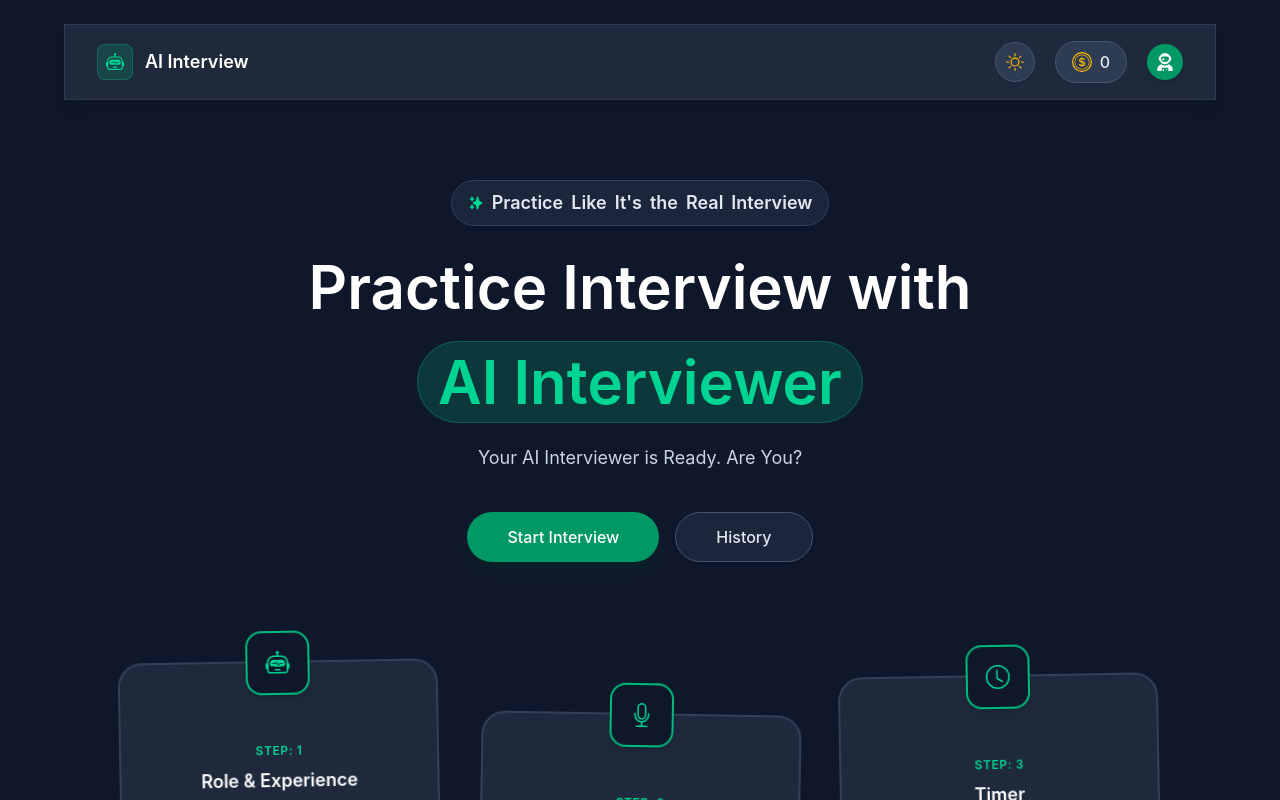
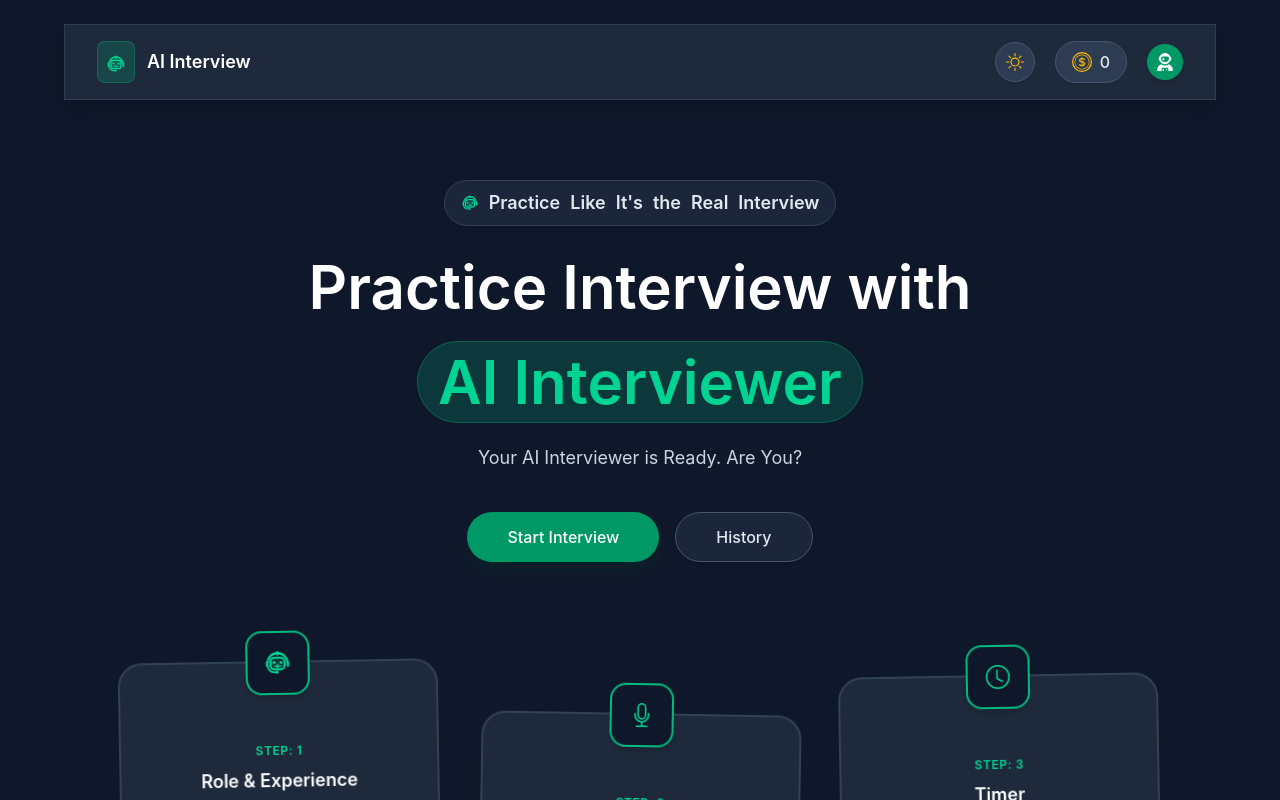
Before and after one commit to TejasGhadge802/AI_interview_h, a React (Vite) app in the folder frontend/: page / in a window 1280 px wide. Shown: the top 800 px of the page. Built offline with nearby package versions, Linux system fonts and the light colour scheme; no server answers.

Commit message:
Add Logo

```diff
--- a/frontend/src/components/Footer.jsx
+++ b/frontend/src/components/Footer.jsx
@@ -1,5 +1,5 @@
 import React from 'react'
-import { BsRobot } from 'react-icons/bs'
+import Logo from './Logo'
 
 const Footer = () => {
   return (
@@ -7,7 +7,7 @@ const Footer = () => {
         <div className='w-full max-w-6xl bg-white dark:bg-[#1e293b] rounded-[24px] shadow-sm dark:shadow-lg border border-slate-200 dark:border-slate-700/80 py-8 px-4 text-center text-slate-800 dark:text-white transition-colors duration-200'>
             <div className='flex justify-center items-center gap-3 mb-3'>
                 <div className='bg-emerald-100 dark:bg-emerald-500/20 text-emerald-600 dark:text-emerald-400 border border-emerald-200 dark:border-emerald-500/30 p-2 rounded-lg'>
-                  <BsRobot size={16}/>
+                  <Logo size={18}/>
                 </div>
                 <h2 className='font-semibold text-lg text-slate-900 dark:text-white'>AI Interview</h2>
             </div>
--- /dev/null
+++ b/frontend/src/components/Logo.jsx
@@ -0,0 +1,72 @@
+import React from 'react'
+
+const Logo = ({ size = 20, className = '', ...props }) => {
+  return (
+    <svg
+      width={size}
+      height={size}
+      viewBox="0 0 24 24"
+      fill="none"
+      xmlns="http://www.w3.org/2000/svg"
+      className={`inline-block shrink-0 transition-transform ${className}`}
+      aria-label="AI Interview Logo"
+      {...props}
+    >
+      {/* Headset Arc */}
+      <path
+        d="M3.5 12C3.5 7.30558 7.30558 3.5 12 3.5C16.6944 3.5 20.5 7.30558 20.5 12"
+        stroke="currentColor"
+        strokeWidth="1.8"
+        strokeLinecap="round"
+      />
+
+      {/* Headset Ear Cushions */}
+      <rect x="2" y="10.5" width="2.2" height="5" rx="1.1" fill="currentColor" />
+      <rect x="19.8" y="10.5" width="2.2" height="5" rx="1.1" fill="currentColor" />
+
+      {/* Microphone Boom & Tip */}
+      <path
+        d="M3.5 14C3.5 17.5 6 20 9.5 20H10.2"
+        stroke="currentColor"
+        strokeWidth="1.6"
+        strokeLinecap="round"
+      />
+      <circle cx="11.5" cy="20" r="1.3" fill="currentColor" />
+
+      {/* Robot / AI Head Shell */}
+      <rect
+        x="6"
+        y="7.5"
+        width="12"
+        height="10"
+        rx="3.2"
+        fill="currentColor"
+        fillOpacity="0.18"
+        stroke="currentColor"
+        strokeWidth="1.7"
+      />
+
+      {/* Glowing Intelligent Eyes */}
+      <circle cx="9" cy="11.5" r="1.3" fill="currentColor" />
+      <circle cx="15" cy="11.5" r="1.3" fill="currentColor" />
+
+      {/* Dynamic Voice Waveform Mouth */}
+      <path
+        d="M10 14.8V14.8M12 13.8V15.8M14 14.8V14.8"
+        stroke="currentColor"
+        strokeWidth="1.7"
+        strokeLinecap="round"
+      />
+
+      {/* Antenna Spark / Connectivity */}
+      <path
+        d="M12 5V2.5M10.5 3.75H13.5"
+        stroke="currentColor"
+        strokeWidth="1.6"
+        strokeLinecap="round"
+      />
+    </svg>
+  )
+}
+
+export default Logo
--- a/frontend/src/components/Navbar.jsx
+++ b/frontend/src/components/Navbar.jsx
@@ -1,7 +1,7 @@
 import { React, useState } from 'react'
 import { useDispatch, useSelector } from 'react-redux'
 import { motion } from "motion/react"
-import { BsRobot, BsCoin, BsSun, BsMoon } from "react-icons/bs"
+import { BsCoin, BsSun, BsMoon } from "react-icons/bs"
 import { HiOutlineLogout } from "react-icons/hi"
 import { FaUserAstronaut } from 'react-icons/fa6'
 import { useNavigate } from 'react-router-dom'
@@ -10,6 +10,7 @@ import { ServerUrl } from '../App'
 import { setUserData } from '../redux/userSlice'
 import AuthModel from './AuthModel'
 import { useTheme } from '../context/ThemeContext'
+import Logo from './Logo'
 
 const Navbar = () => {
     const { userData } = useSelector((state) => state.user)
@@ -43,7 +44,7 @@ const Navbar = () => {
         className='w-full max-w-6xl bg-white dark:bg-[#1e293b] text-slate-800 dark:text-white rounded-[3xl] shadow-md dark:shadow-lg border border-slate-200 dark:border-slate-700/80 px-6 sm:px-8 py-4 flex justify-between items-center relative transition-colors duration-200'>
             <div onClick={()=>navigate("/")} className='flex items-center gap-3 cursor-pointer'>
                 <div className='bg-emerald-100 dark:bg-emerald-500/20 text-emerald-600 dark:text-emerald-400 border border-emerald-200 dark:border-emerald-500/30 p-2 rounded-lg transition-colors'>
-                    <BsRobot size={18}/>
+                    <Logo size={20}/>
                 </div>
                 <h1 className='font-semibold hidden md:block text-lg text-slate-900 dark:text-white'>AI Interview</h1>
             </div>
--- a/frontend/src/pages/Auth.jsx
+++ b/frontend/src/pages/Auth.jsx
@@ -1,5 +1,5 @@
 import React from 'react'
-import { FaRobot, FaWandMagicSparkles } from "react-icons/fa6"
+import { FaWandMagicSparkles } from "react-icons/fa6"
 import { FcGoogle } from "react-icons/fc"
 import { motion } from "motion/react"
 import { signInWithPopup } from 'firebase/auth'
@@ -8,6 +8,7 @@ import axios from "axios"
 import { ServerUrl } from '../App'
 import { useDispatch } from 'react-redux'
 import { setUserData } from '../redux/userSlice'
+import Logo from '../components/Logo'
 
 const Auth = ({isModel = false}) => {
 
@@ -35,10 +36,10 @@ const Auth = ({isModel = false}) => {
         initial={{ opacity: 0, scale: 0.95 }}
         animate={{ opacity: 1, scale: 1 }}
         transition={{ duration: 0.2 }}
-        className={`w-full ${isModel ? "max-w-md p-8 rounded-3xl": "max-w-lg p-12 rounded-[32px]"} bg-white dark:bg-[#1e293b] text-slate-800 dark:text-white shadow-xl dark:shadow-2xl border border-slate-200 dark:border-slate-700/80`}>
+        className={`w-full ${isModel ? "max-w-md p-8 rounded-3xl": "max-w-lg p-12 rounded-4xl"} bg-white dark:bg-[#1e293b] text-slate-800 dark:text-white shadow-xl dark:shadow-2xl border border-slate-200 dark:border-slate-700/80`}>
             <div className='flex items-center justify-center gap-3 mb-6'>
                 <div className='bg-emerald-100 dark:bg-emerald-500/20 text-emerald-600 dark:text-emerald-400 border border-emerald-200 dark:border-emerald-500/30 p-2 rounded-lg'>
-                    <FaRobot size={18}/>
+                    <Logo size={20}/>
                 </div>
                 <h2 className='font-semibold text-lg text-slate-900 dark:text-white'>AI Interview</h2>
             </div>
--- a/frontend/src/pages/Home.jsx
+++ b/frontend/src/pages/Home.jsx
@@ -2,12 +2,13 @@ import React from 'react'
 import Navbar from '../components/Navbar'
 import { motion } from 'motion/react'
 import { useSelector } from 'react-redux'
-import { BsRobot, BsMic, BsClock, BsBarChart, BsFileEarmarkText, BsCameraVideo, BsShieldCheck } from 'react-icons/bs'
+import { BsMic, BsClock, BsBarChart, BsFileEarmarkText, BsCameraVideo, BsShieldCheck } from 'react-icons/bs'
 import { HiSparkles } from 'react-icons/hi'
 import { FaVideo } from 'react-icons/fa'
 import { useState } from 'react'
 import { useNavigate } from 'react-router-dom'
 import AuthModel from '../components/AuthModel'
+import Logo from '../components/Logo'
 import { useTheme } from '../context/ThemeContext'
 {/* hr img */} import img1 from "../assets/img1.jpg"
 {/* tech img */} import img2 from "../assets/img2.jpg"
@@ -34,8 +35,8 @@ const Home = () => {
         <div className='max-w-6xl mx-auto'>
 
         <div className='flex justify-center mb-6'>
-          <div className="bg-white dark:bg-slate-800/90 border border-slate-200 dark:border-slate-700 text-slate-700 dark:text-slate-200 text-sm px-4 py-2 rounded-full flex items-center gap-2 shadow-xs">
-          <HiSparkles className='text-emerald-600 dark:text-emerald-400' size={16}/>
+          <div className="bg-white dark:bg-slate-800/90 border border-slate-200 dark:border-slate-700 text-slate-700 dark:text-slate-200 text-sm px-4 py-2 rounded-full flex items-center gap-2.5 shadow-xs">
+          <Logo className='text-emerald-600 dark:text-emerald-400' size={18}/>
 
             {`Practice Like It's the Real Interview`.split(" ").map((w, i) => (
               <motion.span
@@ -106,7 +107,7 @@ const Home = () => {
           {
             [
               {
-                icon: <BsRobot size={24}/>,
+                icon: <Logo size={28}/>,
                 step: "STEP: 1",
                 title: "Role & Experience Selection",
                 desc: "AI adjusts difficulty based on selected job role.",
--- a/frontend/src/pages/Pricing.jsx
+++ b/frontend/src/pages/Pricing.jsx
@@ -128,7 +128,7 @@ const Pricing = () => {
               animate={{ opacity: 1, y: 0, scale: 1 }}
               exit={{ opacity: 0, y: -20, scale: 0.95 }}
               transition={{ duration: 0.3 }}
-              className='pointer-events-auto relative w-full max-w-lg bg-white/95 dark:bg-[#1e293b]/95 backdrop-blur-md rounded-2xl p-5 shadow-2xl border-2 border-emerald-500 text-slate-800 dark:text-slate-100 shadow-[0_10px_35px_rgba(16,185,129,0.25)]'
+              className='pointer-events-auto relative w-full max-w-lg bg-white/95 dark:bg-[#1e293b]/95 backdrop-blur-md rounded-2xl p-5 shadow-2xl border-2 border-emerald-500 text-slate-800 dark:text-slate-100'
             >
               <div className='flex items-start gap-3.5'>
                 <div className='w-11 h-11 rounded-xl bg-emerald-100 dark:bg-emerald-500/20 text-emerald-600 dark:text-emerald-400 flex items-center justify-center shrink-0'>
```
Also changed, not shown: frontend/public/favicon.svg (added), frontend/src/assets/logo.svg (added).
